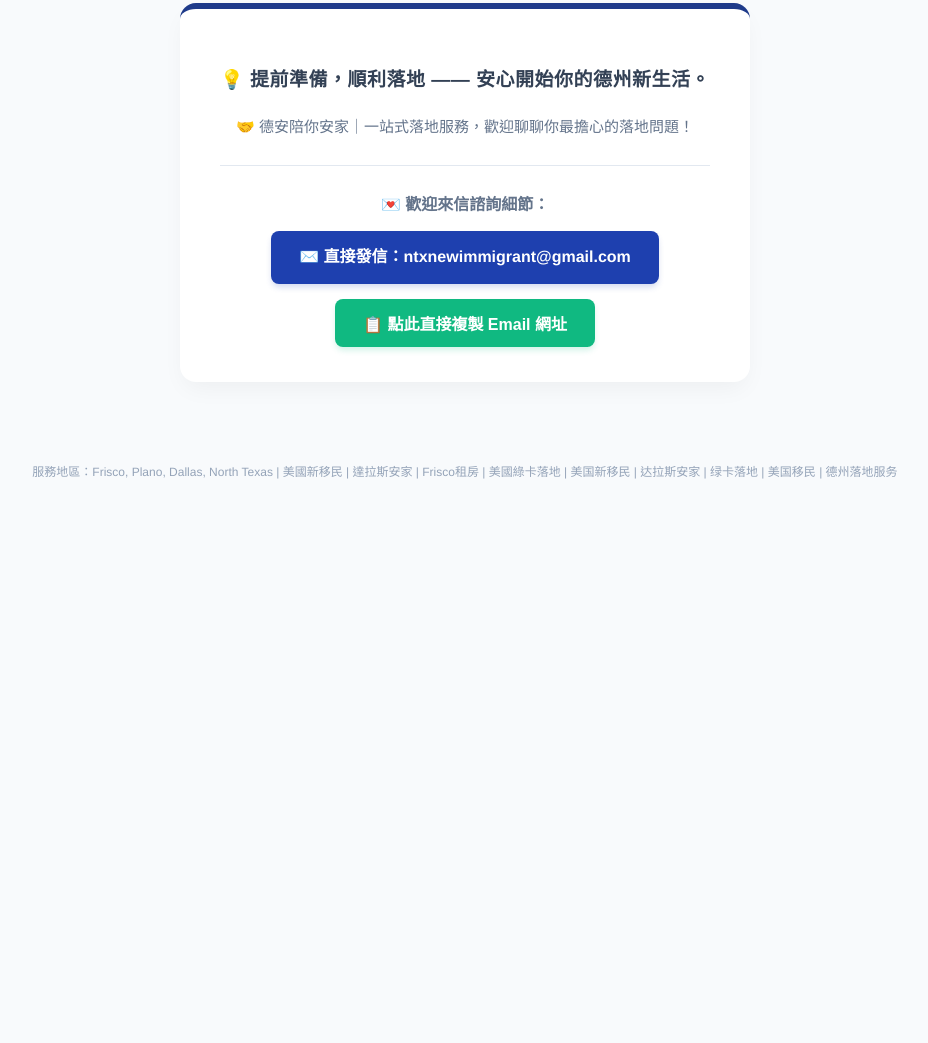
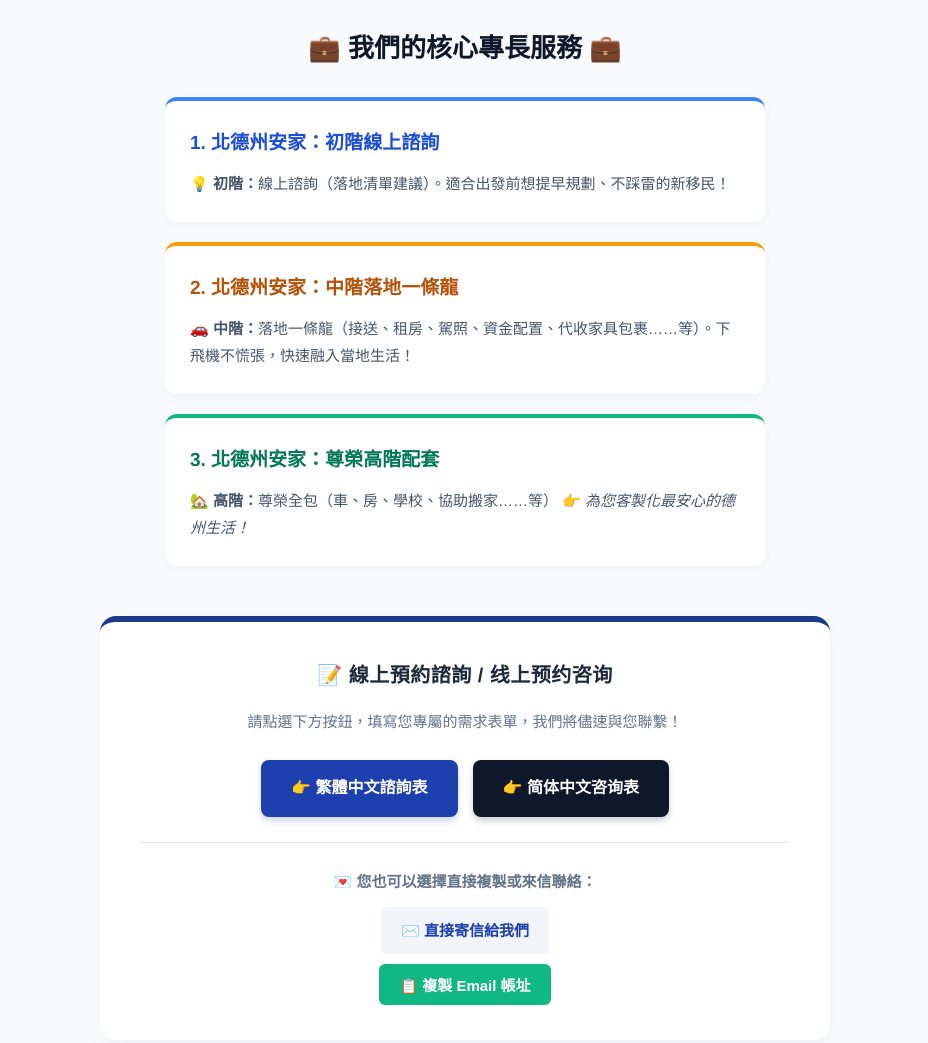
Before and after one commit to NTX-NewImmigrant/NTX-NewImmigrant.github.io, a plain HTML site: page index.html in a window 1280 px wide. Shown: the part 1284-2327 px from the top of the page, without its empty margins (175-1103 px from the left). Before the commit the page ends 1848 px from the top, so only its background shows below. Drawn offline with Linux system fonts and the light colour scheme.

Commit message:
Update index.html

```diff
--- a/index.html
+++ b/index.html
@@ -47,29 +47,68 @@
     </div>
     <br>
 
-    <!-- 白色框框聯絡區塊 -->
-    <div style="background: #ffffff; padding: 35px 40px; display: inline-block; max-width: 650px; border-radius: 16px; box-shadow: 0 10px 25px -5px rgba(0,0,0,0.05); border-top: 6px solid #1e3a8a;">
-        <p style="font-size: 19px; color: #334155; margin-bottom: 10px; font-weight: 600; letter-spacing: 0.5px;">
-            💡 提前準備，順利落地 —— 安心開始你的德州新生活。
+    <!-- 🌟 全新新增：三大專業服務項目介紹區塊 -->
+    <h2 style="color: #0f172a; font-size: 26px; margin-bottom: 25px; font-weight: 700;">💼 我們的核心專長服務 💼</h2>
+
+    <div style="display: flex; flex-direction: column; align-items: center; gap: 20px; margin-bottom: 50px;">
+
+        <!-- 卡片 1：初階 -->
+        <div style="background: #ffffff; padding: 25px; width: 100%; max-width: 550px; text-align: left; border-radius: 12px; box-shadow: 0 4px 12px rgba(0,0,0,0.03); border-top: 4px solid #3b82f6;">
+            <h3 style="color: #1d4ed8; font-size: 19px; margin-top: 0; margin-bottom: 10px; font-weight: 700;">1. 北德州安家：初階線上諮詢</h3>
+            <p style="color: #475569; font-size: 15px; margin: 0;">
+                💡 <strong>初階：</strong>線上諮詢（落地清單建議）。適合出發前想提早規劃、不踩雷的新移民！
+            </p>
+        </div>
+
+        <!-- 卡片 2：中階 -->
+        <div style="background: #ffffff; padding: 25px; width: 100%; max-width: 550px; text-align: left; border-radius: 12px; box-shadow: 0 4px 12px rgba(0,0,0,0.03); border-top: 4px solid #f59e0b;">
+            <h3 style="color: #b45309; font-size: 19px; margin-top: 0; margin-bottom: 10px; font-weight: 700;">2. 北德州安家：中階落地一條龍</h3>
+            <p style="color: #475569; font-size: 15px; margin: 0;">
+                🚗 <strong>中階：</strong>落地一條龍（接送、租房、駕照、資金配置、代收家具包裹……等）。下飛機不慌張，快速融入當地生活！
+            </p>
+        </div>
+
+        <!-- 卡片 3：高階 -->
+        <div style="background: #ffffff; padding: 25px; width: 100%; max-width: 550px; text-align: left; border-radius: 12px; box-shadow: 0 4px 12px rgba(0,0,0,0.03); border-top: 4px solid #10b981;">
+            <h3 style="color: #047857; font-size: 19px; margin-top: 0; margin-bottom: 10px; font-weight: 700;">3. 北德州安家：尊榮高階配套</h3>
+            <p style="color: #475569; font-size: 15px; margin: 0;">
+                🏡 <strong>高階：</strong>尊榮全包（車、房、學校、協助搬家……等） 👉 <em>為您客製化最安心的德州生活！</em>
+            </p>
+        </div>
+
+    </div>
+
+    <!-- 🌟 全新新增：兩顆繁簡獨立的「填寫諮詢表」大按鈕區塊 -->
+    <div style="background: #ffffff; padding: 35px 40px; display: inline-block; width: 100%; max-width: 650px; border-radius: 16px; box-shadow: 0 10px 25px -5px rgba(0,0,0,0.05); border-top: 6px solid #1e3a8a; margin-bottom: 30px;">
+        <p style="font-size: 20px; color: #1e293b; margin-top: 0; margin-bottom: 15px; font-weight: 700; letter-spacing: 0.5px;">
+            📝 線上預約諮詢 / 线上预约咨询
         </p>
         <p style="font-size: 15px; color: #64748b; margin-bottom: 25px; font-weight: 500;">
-            🤝 德安陪你安家｜一站式落地服務，歡迎聊聊你最擔心的落地問題！
+            請點選下方按鈕，填寫您專屬的需求表單，我們將儘速與您聯繫！
         </p>
+
+        <!-- 兩顆並排一目了然的大按鈕（網址請填入你的 Google 表單網址） -->
+        <div style="display: flex; justify-content: center; gap: 15px; flex-wrap: wrap; margin-bottom: 25px;">
+            <!-- 繁體按鈕 -->
+            <a href="這裡請替換成你的繁體表單網址" target="_blank" style="display: inline-block; background-color: #1e40af; color: white; padding: 14px 30px; text-decoration: none; font-size: 16px; font-weight: bold; border-radius: 8px; box-shadow: 0 4px 6px rgba(30,64,175,0.2);">
+                👉 繁體中文諮詢表
+            </a>
+            <!-- 簡體按鈕 -->
+            <a href="這裡請替換成你的簡體表單網址" target="_blank" style="display: inline-block; background-color: #0f172a; color: white; padding: 14px 30px; text-decoration: none; font-size: 16px; font-weight: bold; border-radius: 8px; box-shadow: 0 4px 6px rgba(15,23,42,0.2);">
+                👉 简体中文咨询表
+            </a>
+        </div>
 
         <hr style="border: 0; border-top: 1px solid #e2e8f0; margin-bottom: 25px;">
 
-        <!-- 聯絡資訊按鈕 -->
-        <p style="font-size: 16px; color: #64748b; margin-bottom: 12px; font-weight: bold;">💌 歡迎來信諮詢細節：</p>
-
-        <div style="margin-bottom: 15px;">
-            <a href="mailto:ntxnewimmigrant@gmail.com" style="display: inline-block; background-color: #1e40af; color: white; padding: 12px 28px; text-decoration: none; font-size: 16px; font-weight: bold; border-radius: 8px; box-shadow: 0 4px 6px -1px rgba(30, 64, 175, 0.2);">
-                ✉️ 直接發信：ntxnewimmigrant@gmail.com
+        <!-- 傳統 Email 聯絡管道 -->
+        <p style="font-size: 15px; color: #64748b; margin-bottom: 12px; font-weight: bold;">💌 您也可以選擇直接複製或來信聯絡：</p>
+        <div style="display: flex; flex-direction: column; align-items: center; gap: 10px;">
+            <a href="mailto:ntxnewimmigrant@gmail.com" style="display: inline-block; background-color: #f1f5f9; color: #1e40af; padding: 10px 20px; text-decoration: none; font-size: 15px; font-weight: bold; border-radius: 6px;">
+                ✉️ 直接寄信給我們
             </a>
-        </div>
-
-        <div>
-            <button id="copyBtn" onclick="copyEmail()" style="display: inline-block; background-color: #10b981; color: white; padding: 12px 28px; border: none; font-size: 16px; font-weight: bold; border-radius: 8px; box-shadow: 0 4px 6px -1px rgba(16, 185, 129, 0.2); cursor: pointer;">
-                📋 點此直接複製 Email 網址
+            <button id="copyBtn" onclick="copyEmail()" style="display: inline-block; background-color: #10b981; color: white; padding: 10px 20px; border: none; font-size: 15px; font-weight: bold; border-radius: 6px; cursor: pointer;">
+                📋 複製 Email 帳址
             </button>
         </div>
     </div>
@@ -84,10 +123,10 @@
             var email = "ntxnewimmigrant@gmail.com";
             navigator.clipboard.writeText(email).then(function() {
                 var btn = document.getElementById("copyBtn");
-                btn.innerText = "✅ 已複製成功！可直接貼上";
+                btn.innerText = "✅ 已複製成功！";
                 btn.style.backgroundColor = "#059669";
                 setTimeout(function() {
-                    btn.innerText = "📋 點此直接複製 Email 網址";
+                    btn.innerText = "📋 複製 Email 帳址";
                     btn.style.backgroundColor = "#10b981";
                 }, 3000);
             }).catch(function(err) {
```
